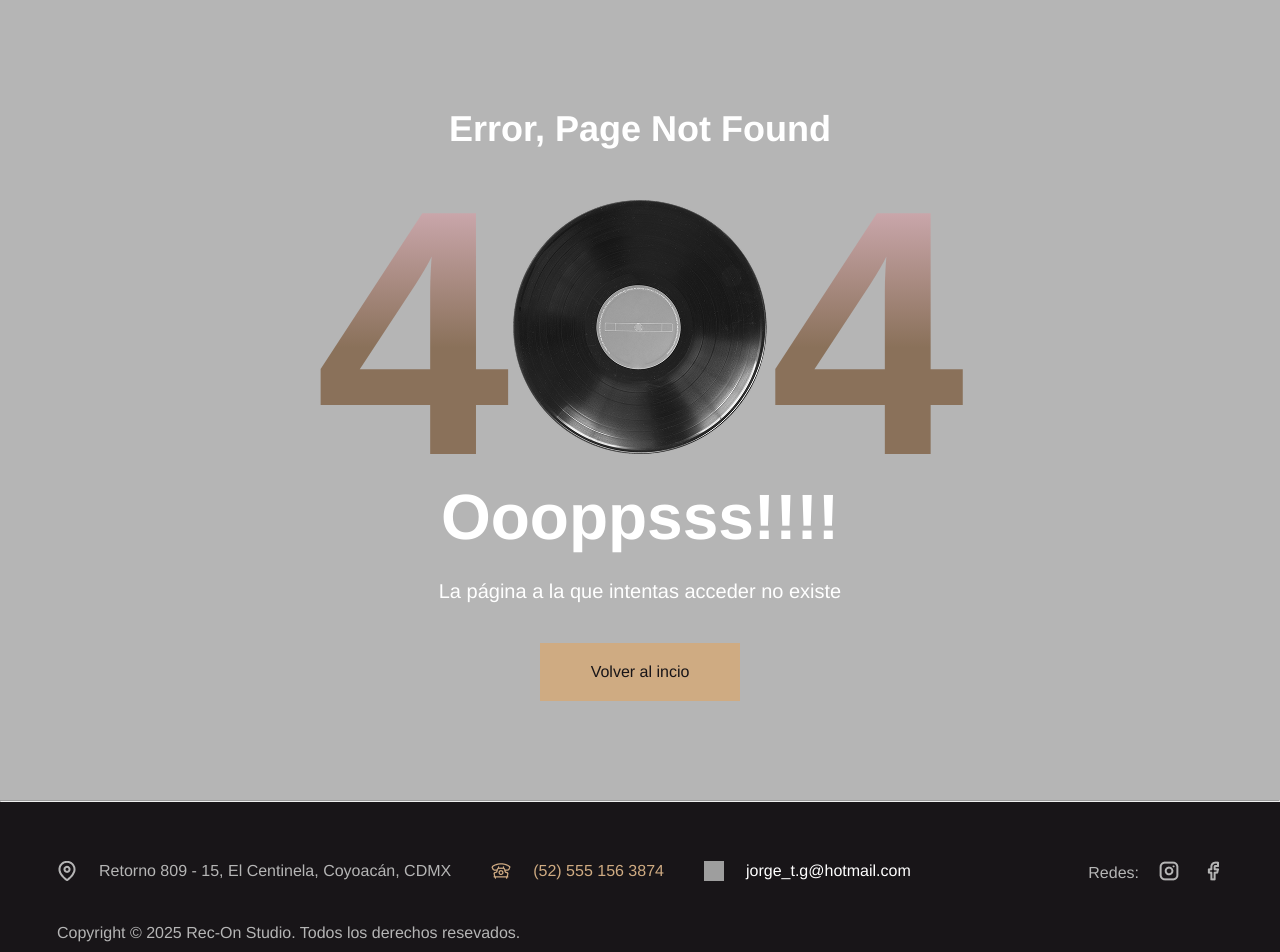
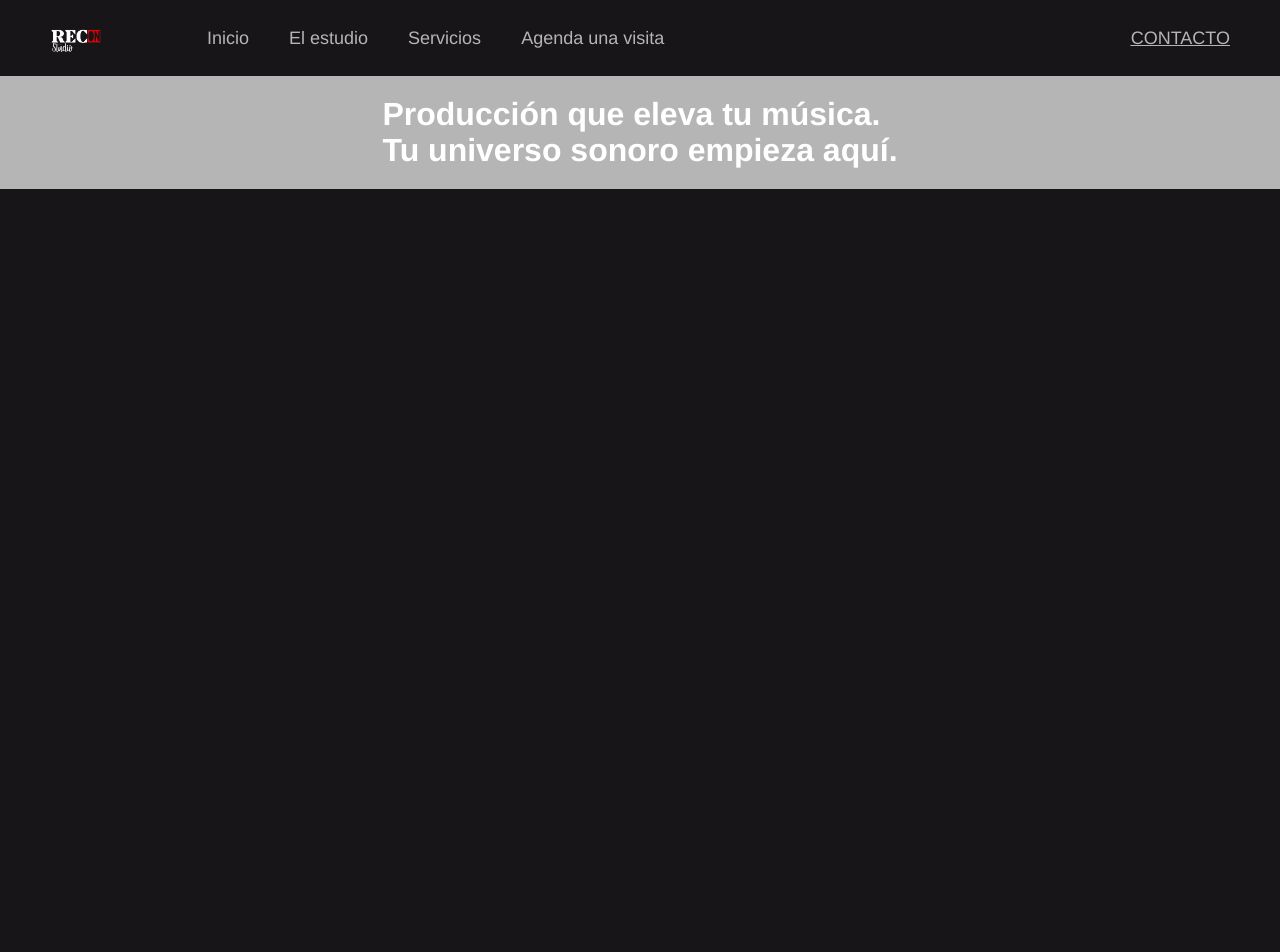
Before and after one commit to Novelisk/recon-studio, a React (Vite) app in the folder frontend/: page / in a window 1280 px wide. Before the commit this address led to /404. Shown: the top 952 px of the page. Built offline with nearby package versions, Linux system fonts and the light colour scheme; grey boxes are pictures that could not be loaded.

Commit message:
Empecé page Home

```diff
--- a/frontend/src/App.jsx
+++ b/frontend/src/App.jsx
@@ -3,6 +3,7 @@ import { Routes, Route, useLocation, Navigate } from 'react-router-dom';
 import { Header } from './components/Header/Header';
 import { NotFound } from './pages/NotFound/NotFound';
 import { Footer } from './components/Footer/Footer';
+import { Home } from './pages/Home/Home';
 
 function App() {
   const location = useLocation();
@@ -16,14 +17,15 @@ function App() {
       {!hideHeader && <Header />}
 
       <Routes>
-        {/* <Route path="/" /> */}
+        <Route path="/" element={<Home />} />
+        <Route path="/home" element={<Home />} />
 
         <Route path="/404" element={<NotFound />} />
         <Route path="*" element={<Navigate to="/404" replace />} />
       </Routes>
 
-      {/* {!hideHeader && <Footer />} */}
-      <Footer />
+      {!hideHeader && <Footer />}
+      {/* <Footer /> */}
     </>
   );
 }
--- a/frontend/src/components/Footer/Footer.jsx
+++ b/frontend/src/components/Footer/Footer.jsx
@@ -9,7 +9,7 @@ export const Footer = () => {
   return (
     <>
       <hr />
-      <div className="footer">
+      <footer className="footer">
         <div className="footer__contact">
           <div className="footer__contact-container">
             <img
@@ -67,7 +67,7 @@ export const Footer = () => {
         <div className="footer__copyright">
           Copyright &copy; 2025 Rec-On Studio. Todos los derechos resevados.
         </div>
-      </div>
+      </footer>
     </>
   );
 };
--- a/frontend/src/components/Header/Header.css
+++ b/frontend/src/components/Header/Header.css
@@ -1,5 +1,6 @@
 .header {
   margin-top: 12px;
+  margin-bottom: 12px;
   position: sticky;
   margin-left: 50px;
   display: flex;
--- a/frontend/src/components/Header/Header.jsx
+++ b/frontend/src/components/Header/Header.jsx
@@ -4,7 +4,7 @@ import { NavLink } from 'react-router-dom';
 
 export const Header = () => {
   return (
-    <div className="header">
+    <header className="header">
       <img src={headerLogo} alt="Rec-On Studio Logo" />
       <nav className="header__nav">
         <ul className="header__nav-list_left">
@@ -83,6 +83,6 @@ export const Header = () => {
           </li>
         </ul>
       </nav>
-    </div>
+    </header>
   );
 };
--- a/frontend/src/index.css
+++ b/frontend/src/index.css
@@ -2,6 +2,7 @@
 @import url('./components/Header/Header.css');
 @import url('./components/Footer/Footer.css');
 @import url('./pages/NotFound/NotFound.css');
+@import url('./pages/Home/Home.css');
 
 body {
   margin: 0 auto;
--- /dev/null
+++ b/frontend/src/pages/Home/Home.css
@@ -0,0 +1,19 @@
+.home {
+  margin: 0 auto;
+  height: 1024px;
+}
+
+.home__top-container {
+  display: flex;
+  justify-content: center;
+  align-items: center;
+  background-color: #b5b5b5;
+  z-index: 1;
+}
+
+.home__top-container_title {
+  font-size: 84;
+  font-weight: 900;
+  line-height: 110%;
+  color: white;
+}
--- /dev/null
+++ b/frontend/src/pages/Home/Home.jsx
@@ -0,0 +1,14 @@
+import React from 'react';
+
+export const Home = () => {
+  return (
+    <section className="home">
+      <div className="home__top-container">
+        <h1 className="home__top-container_title">
+          Producción que eleva tu música. <br /> Tu universo sonoro empieza
+          aquí.
+        </h1>
+      </div>
+    </section>
+  );
+};
```
